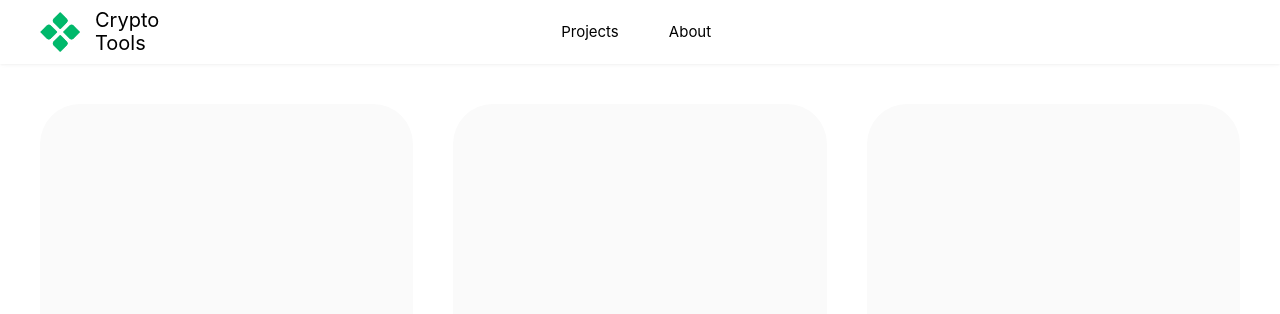
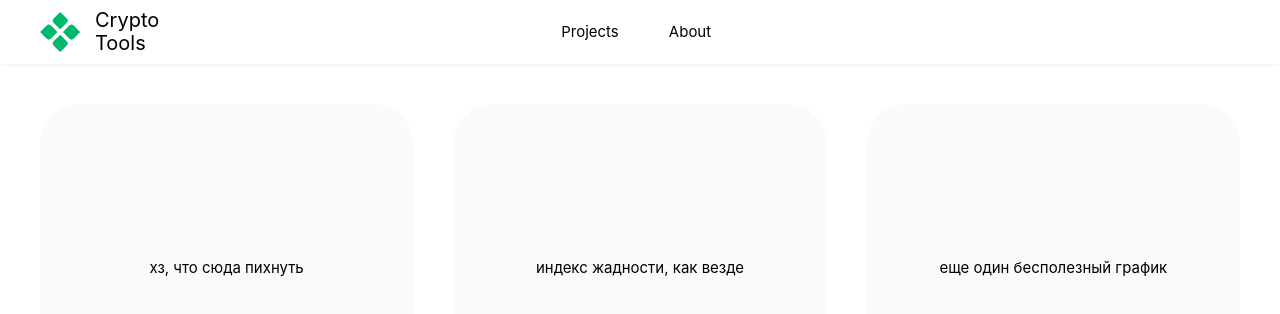
Before and after one commit to ResidentTGT/crypto_frontend, a React (Create React App) app: page / in a window 1280 px wide. Shown: the top 314 px of the page. Built offline with nearby package versions, Linux system fonts and the light colour scheme; no server answers.

Commit message:
fixed home css

```diff
--- a/public/index.html
+++ b/public/index.html
@@ -5,10 +5,7 @@
     <link rel="icon" href="%PUBLIC_URL%/logo.png" />
     <meta name="viewport" content="width=device-width, initial-scale=1" />
     <meta name="theme-color" content="#000000" />
-    <meta
-      name="description"
-      content="Web site created using create-react-app"
-    />
+    <meta name="description" content="Crypto Tools for degens" />
     <!--
       manifest.json provides metadata used when your web app is installed on a
       user's mobile device or desktop. See https://developers.google.com/web/fundamentals/web-app-manifest/
--- a/src/components/home/home.module.css
+++ b/src/components/home/home.module.css
@@ -6,6 +6,7 @@
   align-items: center;
   justify-content: center;
   box-sizing: border-box;
+}
 .layout {
   height: 100%;
   width: 100%;
@@ -20,6 +21,9 @@
       background-color: var(--primary-background);
       width: calc(100% / 3);
       border-radius: 40px;
+      display: flex;
+      justify-content: center;
+      align-items: center;
       &:not(:first-child) {
         margin-left: 40px;
       }
@@ -32,4 +36,3 @@
     box-sizing: border-box;
   }
 }
-}
--- a/src/components/home/home.tsx
+++ b/src/components/home/home.tsx
@@ -6,9 +6,9 @@ export const Home = () => {
     <div className={styles.home}>
       <div className={styles.layout}>
         <div className={styles.widgets}>
-          <div className={styles.widget}></div>
-          <div className={styles.widget}></div>
-          <div className={styles.widget}></div>
+          <div className={styles.widget}>хз, что сюда пихнуть</div>
+          <div className={styles.widget}>индекс жадности, как везде</div>
+          <div className={styles.widget}>еще один бесполезный график</div>
         </div>
 
         <div className={styles.graph}>
--- a/src/components/main/main.tsx
+++ b/src/components/main/main.tsx
@@ -7,7 +7,6 @@ import { Projects } from "../projects/projects";
 import { Blast } from "../projects/blast/blast";
 import { Leaderboard } from "../projects/blast/leaderboard/leaderboard";
 import { Gold } from "../projects/blast/gold/gold";
-import { Empty } from "../empty/empty";
 import { Linea } from "../projects/linea/linea";
 import { Poh } from "../projects/linea/poh/poh";
 
@@ -15,7 +14,7 @@ export const Main: React.FC = () => {
   return (
     <div className={styles.main}>
       <Routes>
-        <Route path="/" element={<Home />}></Route>
+        <Route path="" element={<Home />}></Route>
         <Route path="about" element={<About />} />
         <Route path="projects" element={<Projects />}>
           <Route path="" element={<Navigate to="blast" replace />}></Route>
--- a/src/components/projects/blast/gold/gold.tsx
+++ b/src/components/projects/blast/gold/gold.tsx
@@ -1,11 +1,10 @@
 import { useState } from "react";
-import { Empty } from "../../../empty/empty";
 import styles from "./gold.module.css";
 import { Input } from "antd";
 export const Gold = () => {
   const ALLOCATION_OF_BLAST = 5000000000;
-  const [goldSupply, setGoldSupply] = useState("150000000");
-  const [blastPrice, setBlastPrice] = useState("0.012");
+  const [goldSupply, setGoldSupply] = useState("200000000");
+  const [blastPrice, setBlastPrice] = useState("0.01");
 
   return (
     <div className={styles.gold}>
```
Lines whose indentation alone changed are shown as unchanged.
